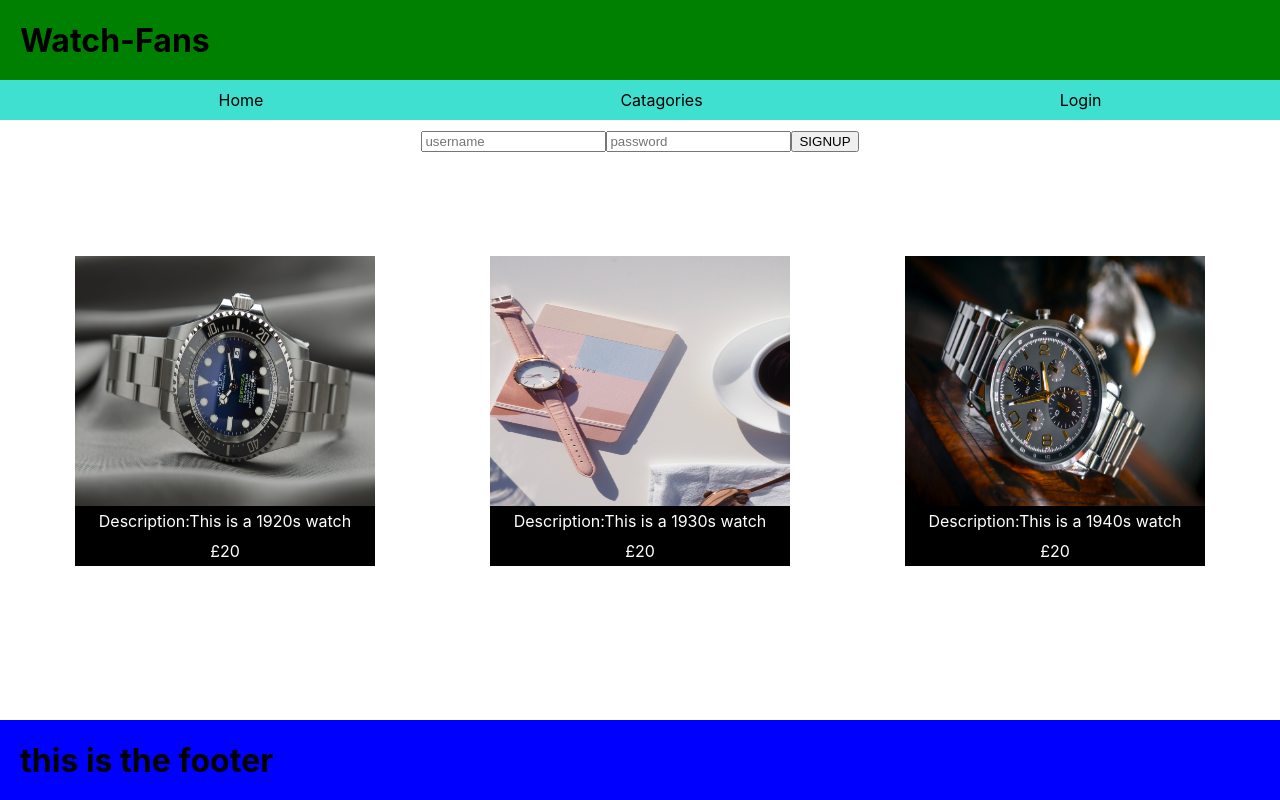
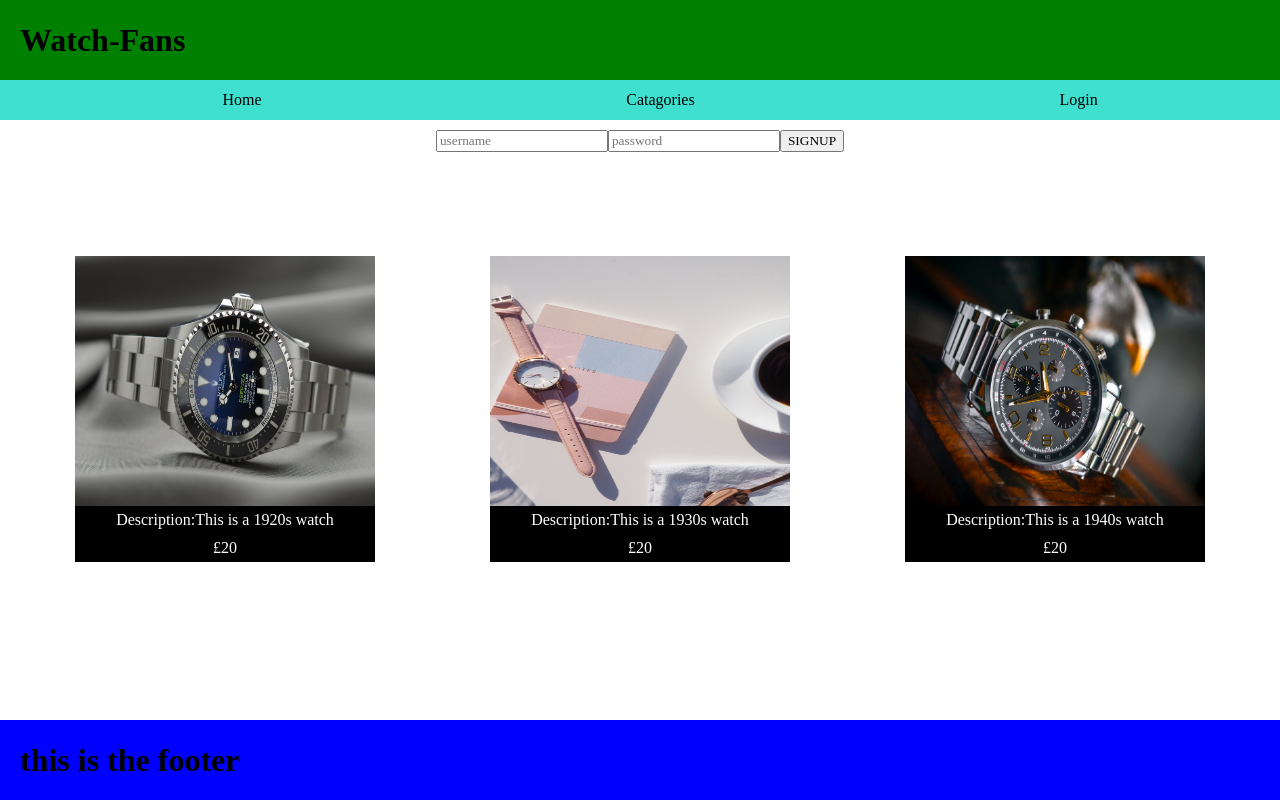
Before and after one commit to timo9939/watch-fans, a React (Create React App) app in the folder client/: page / in a window 1280 px wide. Built offline with nearby package versions, Linux system fonts and the light colour scheme.

Commit message:
font style changed

```diff
--- a/client/src/component/Content/content.css
+++ b/client/src/component/Content/content.css
@@ -1,3 +1,7 @@
+*{
+    font-family: Brush Script MT;
+}
+
 
 .contentSection{
     position: absolute;
@@ -18,8 +22,6 @@ figure:hover{
     box-shadow: 5px 10px 10px 0px;
 }
 
-
-
 figcaption{
     background:black;
     color:white;
```
